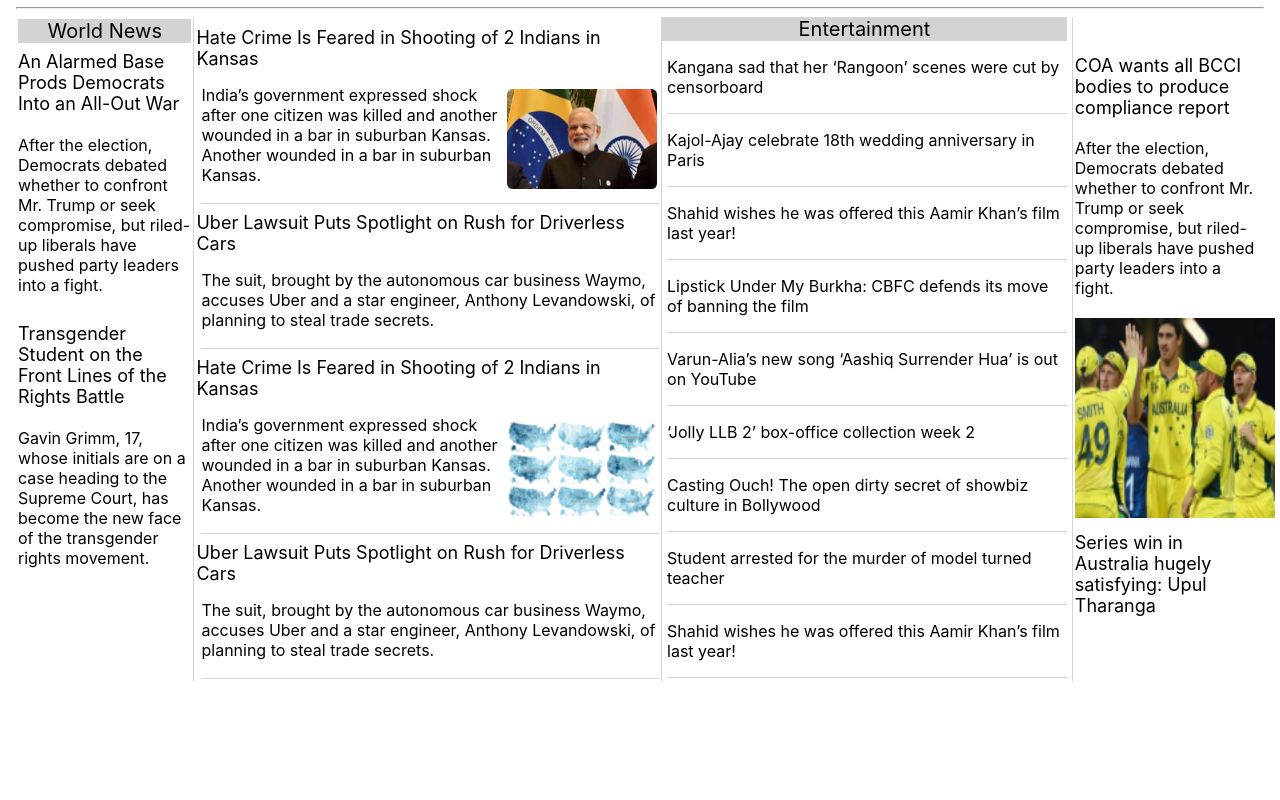
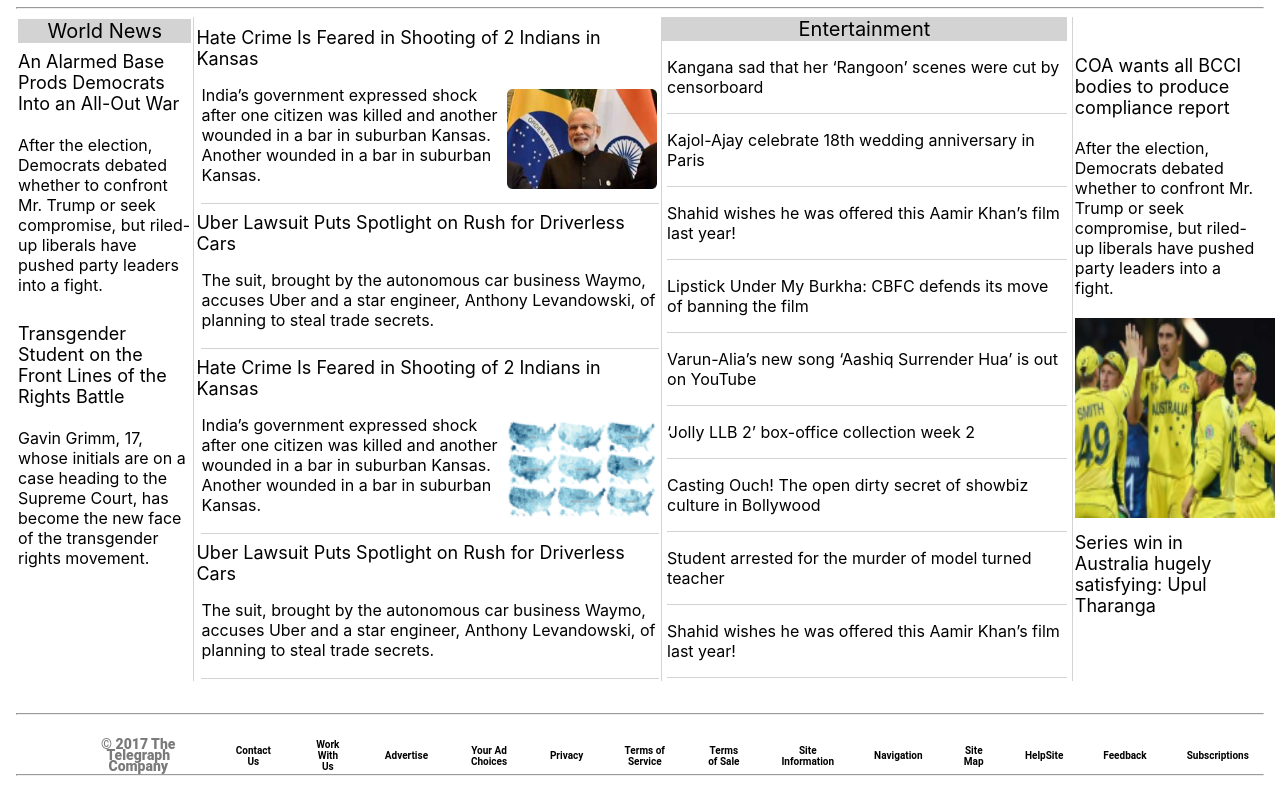
Before and after one commit to kkishans/news, a React (Create React App) app: page / in a window 1280 px wide. Shown: the part 835-1635 px from the top of the page. Before the commit the page ends 1532 px from the top, so only its background shows below. Built offline with nearby package versions, Linux system fonts and the light colour scheme.

Commit message:
footer is done

```diff
--- a/src/App.js
+++ b/src/App.js
@@ -3,6 +3,7 @@
 import Header from './components/Header'
 import TopStories from './components/topStories/TopStories'
 import WorldNews from './components/WorldNew';
+import Footer from './components/footer/Footer'
 function App() {
   return (
     <div className="App">
@@ -13,6 +14,9 @@
         <WorldNews/>
         {/* <TopStories/>
         <hr/> */}
+        <hr style={{marginTop:'2rem'}}/>
+        <Footer/>
+        <hr/>
     </div>
   );
 }
--- /dev/null
+++ b/src/components/footer/Footer.js
@@ -0,0 +1,27 @@
+import './footer.css';
+
+function Footer() {
+    return(
+
+        <div className="footer">
+            <ul>
+                <li style={{fontWeight:'800',fontSize:14}}>© 2017 The Telegraph Company</li>
+                <li><a href="#">Contact Us</a>  </li>
+                <li><a href="#">Work With Us</a>  </li>
+                <li><a href="#">Advertise</a>  </li>
+                <li><a href="#">Your Ad Choices</a>  </li>
+                <li><a href="#">Privacy</a>  </li>
+                <li><a href="#">Terms of Service</a>  </li>
+                <li><a href="#">Terms of Sale</a>  </li>
+                <li><a href="#">Site Information</a>  </li>
+                <li><a href="#">Navigation</a>  </li>
+                <li><a href="#">Site Map</a>  </li>
+                <li><a href="#">HelpSite</a>  </li>
+                <li><a href="#">Feedback</a>  </li>
+                <li><a href="#">Subscriptions</a>  </li>
+            </ul>
+        </div>
+    );
+}
+
+export default Footer;
--- /dev/null
+++ b/src/components/footer/footer.css
@@ -0,0 +1,19 @@
+.footer{
+    /* © 2017 The Telegraph */
+
+position: relative;
+width: 100%;
+height: 11px;
+bottom: 0;
+padding: 1rem .3rem;
+font-family: Roboto;
+font-style: normal;
+font-weight: bold;
+font-size: 10px;
+line-height: 11px;
+/* identical to box height */
+display: flex;
+align-items: flex-end;
+
+color: #7A7A7A;
+}
```
Also changed, not shown: 1 other file (tests, documents, lock files or other folders).
